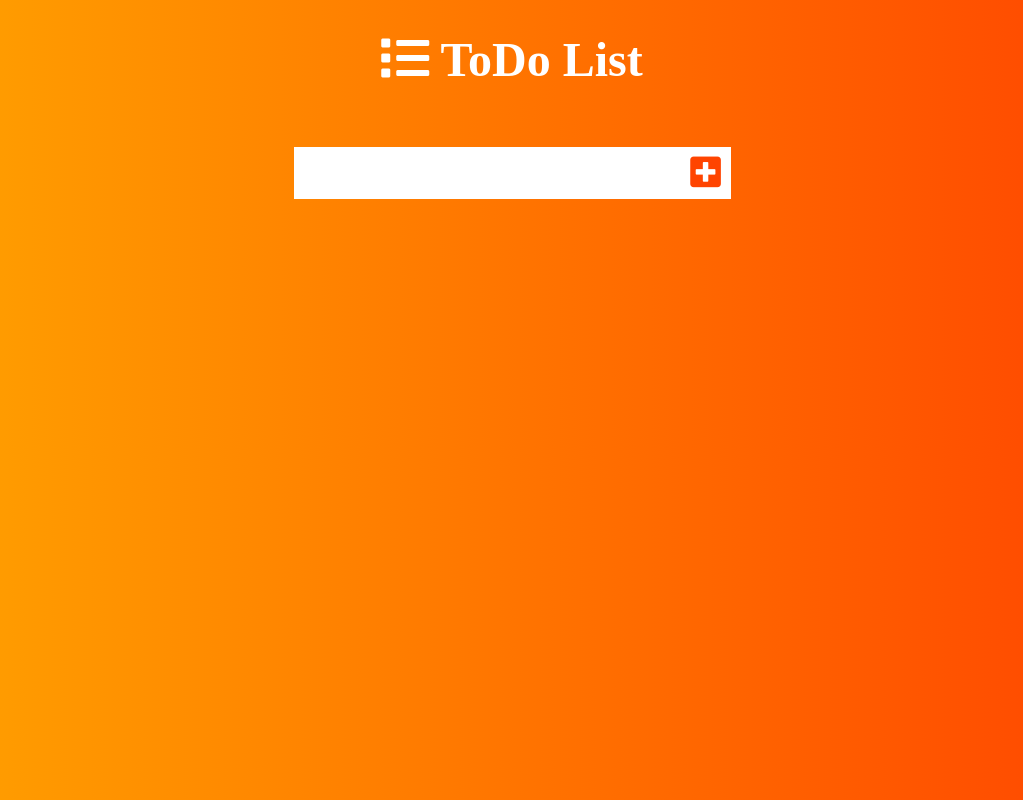
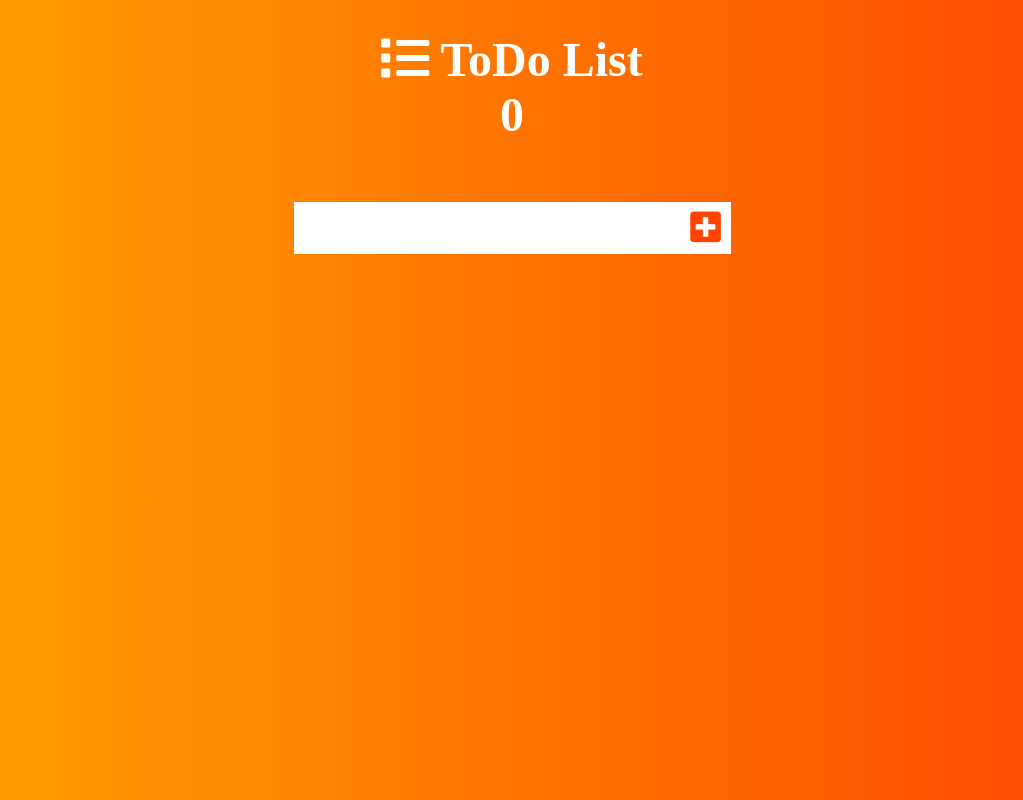
Before and after one commit to innovds/innov-ds-redux-vt, a React (Create React App) app: page / in a window 1280 px wide. Shown: the whole page, without its empty margins (128-1151 px from the left). Built offline with nearby package versions, Linux system fonts and the light colour scheme.

Commit message:
adding TotalTodos

```diff
--- a/package.json
+++ b/package.json
@@ -12,10 +12,12 @@
     "@types/react": "^16.14.13",
     "@types/react-dom": "^16.9.14",
     "@types/react-redux": "^7.1.18",
+    "@types/shortid": "0.0.29",
     "react": "^17.0.2",
     "react-dom": "^17.0.2",
     "react-redux": "^7.2.4",
     "react-scripts": "4.0.3",
+    "shortid": "^2.2.16",
     "typescript": "^4.1.6"
   },
   "scripts": {
--- a/src/App.tsx
+++ b/src/App.tsx
@@ -31,7 +31,7 @@ function App() {
 
   return (
     <div>
-      <Header />
+      <Header total={todos.length} />
       <div className="container">
         <Input addTodo={addTodo} />
         <Tasks
--- a/src/app/store.ts
+++ b/src/app/store.ts
@@ -1,5 +1,4 @@
 import { configureStore, ThunkAction, Action } from "@reduxjs/toolkit";
-import postsReducer from "../redux/slices/postSlice";
 import todosReducer from "../redux/slices/todoSlice";
 
 export const store = configureStore({
--- a/src/components/Header.tsx
+++ b/src/components/Header.tsx
@@ -1,10 +1,16 @@
 import { FC } from "react";
 import "./header.css";
+import TotalTodos from "./TotalTodos";
 
-const Header: FC = () => {
+export interface HeaderProps {
+  total: number;
+}
+
+const Header: FC<HeaderProps> = ({ total }) => {
   return (
     <h1 className="title">
       <i className="fas fa-list"></i> ToDo List
+      <TotalTodos total={total} />
     </h1>
   );
 };
--- /dev/null
+++ b/src/components/TotalTodos.tsx
@@ -0,0 +1,9 @@
+export interface TotalTodosProps {
+  total: number;
+}
+
+const TotalTodos: React.SFC<TotalTodosProps> = ({ total }) => {
+  return <div>{total}</div>;
+};
+
+export default TotalTodos;
```
Also changed, not shown: 1 other file (tests, documents, lock files or other folders).
